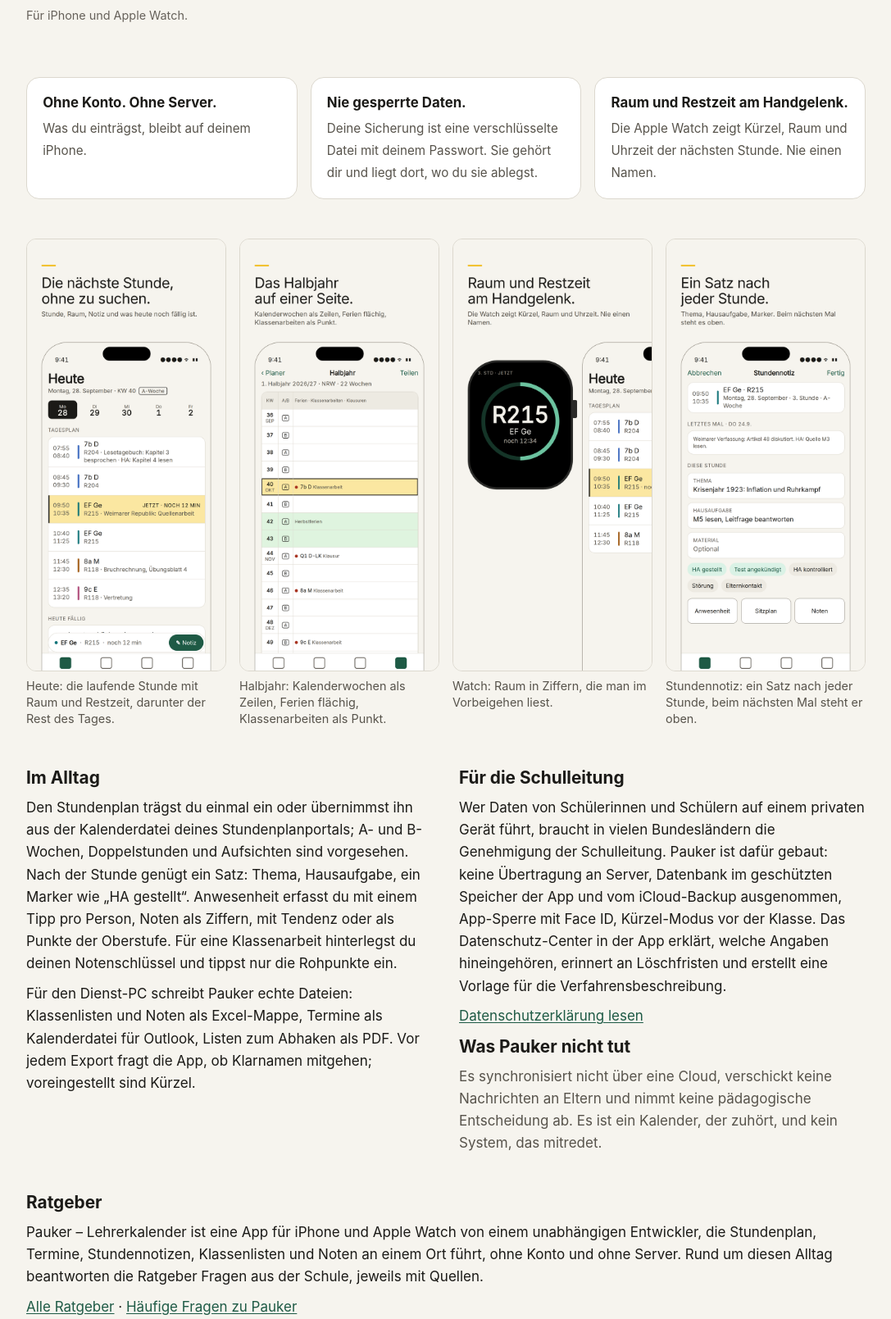
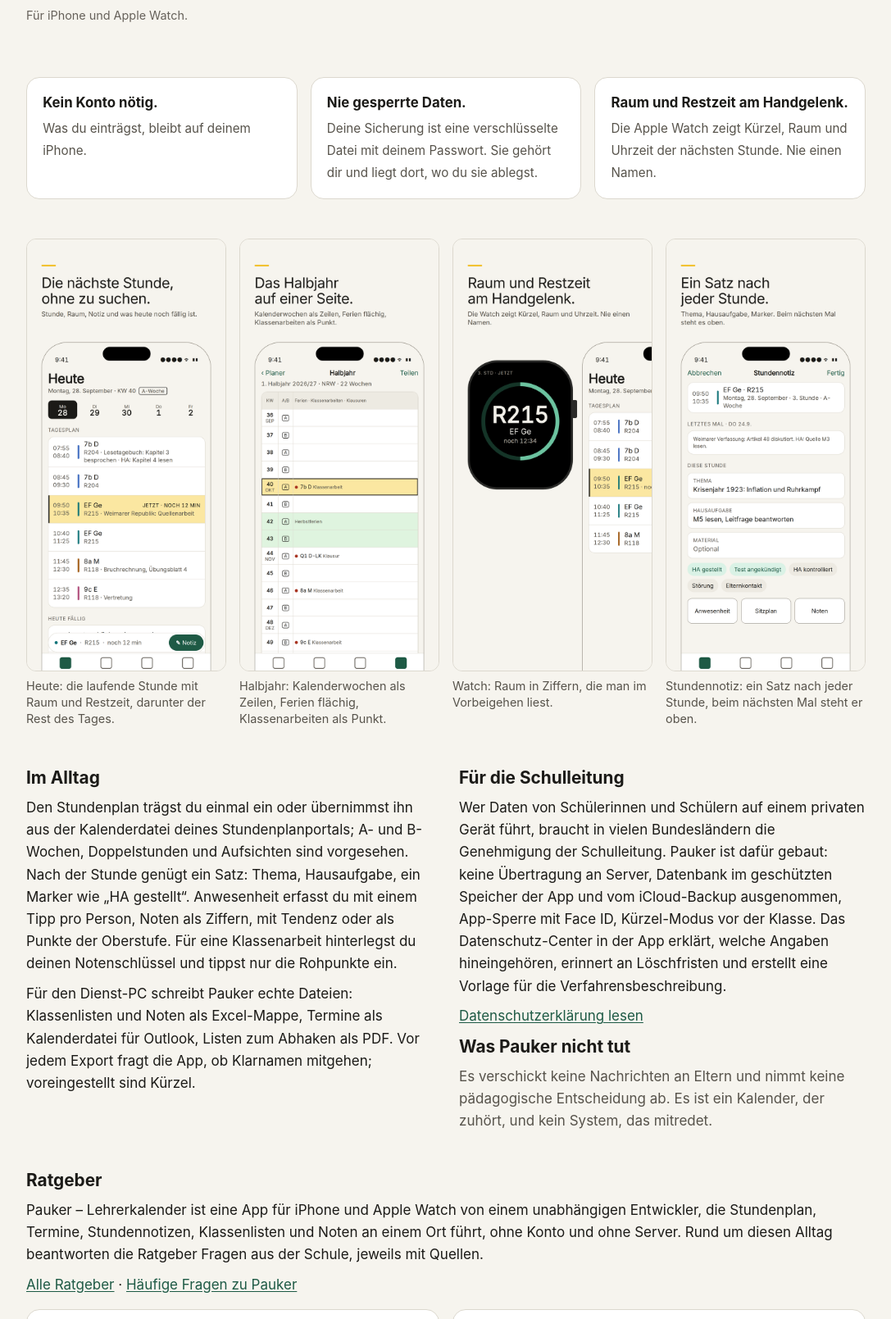
Before and after one commit to alexanderwskowronek-cloud/pauker-web, a plain HTML site: page index.html in a window 1280 px wide. Shown: the part 558-2167 px from the top of the page at 82% size, without its empty margins (96-1183 px from the left). Drawn offline with Linux system fonts and the light colour scheme.

Commit message:
docs(web): Positionierung B – Nachbesserung nach Stichprobe (Abgrenzungston)
Dart-FAQ beantwortet die Datenfrage zuerst; Pauker „Ohne Konto. Ohne Server.“ → „Kein Konto nötig.“,
„synchronisiert nicht über eine Cloud“ gestrichen; Lunify „keine Analyse-Tools“ → Funktionsangabe.
Nicht gepusht.

Co-Authored-By: Claude Opus 5.5 <noreply@anthropic.com>

```diff
--- a/index.html
+++ b/index.html
@@ -120,7 +120,7 @@ body.landing main,body.landing header,body.landing footer{max-width:64rem}
 </section>
 
 <div class="proof">
-<div><b>Ohne Konto. Ohne Server.</b><span>Was du einträgst, bleibt auf deinem iPhone.</span></div>
+<div><b>Kein Konto nötig.</b><span>Was du einträgst, bleibt auf deinem iPhone.</span></div>
 <div><b>Nie gesperrte Daten.</b><span>Deine Sicherung ist eine verschlüsselte Datei mit deinem Passwort. Sie gehört dir und liegt dort, wo du sie ablegst.</span></div>
 <div><b>Raum und Restzeit am Handgelenk.</b><span>Die Apple Watch zeigt Kürzel, Raum und Uhrzeit der nächsten Stunde. Nie einen Namen.</span></div>
 </div>
@@ -143,7 +143,7 @@ body.landing main,body.landing header,body.landing footer{max-width:64rem}
 <p>Wer Daten von Schülerinnen und Schülern auf einem privaten Gerät führt, braucht in vielen Bundesländern die Genehmigung der Schulleitung. Pauker ist dafür gebaut: keine Übertragung an Server, Datenbank im geschützten Speicher der App und vom iCloud-Backup ausgenommen, App-Sperre mit Face ID, Kürzel-Modus vor der Klasse. Das Datenschutz-Center in der App erklärt, welche Angaben hineingehören, erinnert an Löschfristen und erstellt eine Vorlage für die Verfahrensbeschreibung.</p>
 <p><a href="./datenschutz/">Datenschutzerklärung lesen</a></p>
 <h2>Was Pauker nicht tut</h2>
-<p class="quiet">Es synchronisiert nicht über eine Cloud, verschickt keine Nachrichten an Eltern und nimmt keine pädagogische Entscheidung ab. Es ist ein Kalender, der zuhört, und kein System, das mitredet.</p>
+<p class="quiet">Es verschickt keine Nachrichten an Eltern und nimmt keine pädagogische Entscheidung ab. Es ist ein Kalender, der zuhört, und kein System, das mitredet.</p>
 </div>
 </div>
 
```
